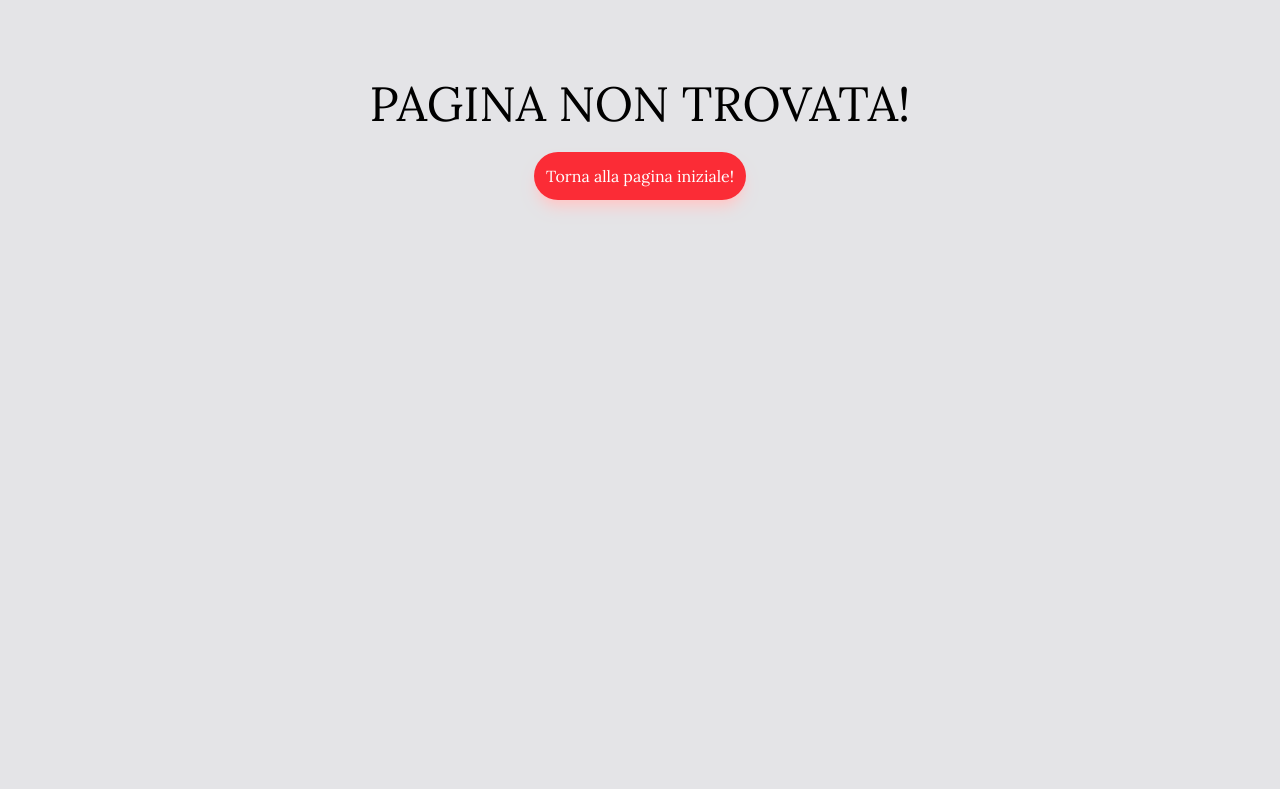
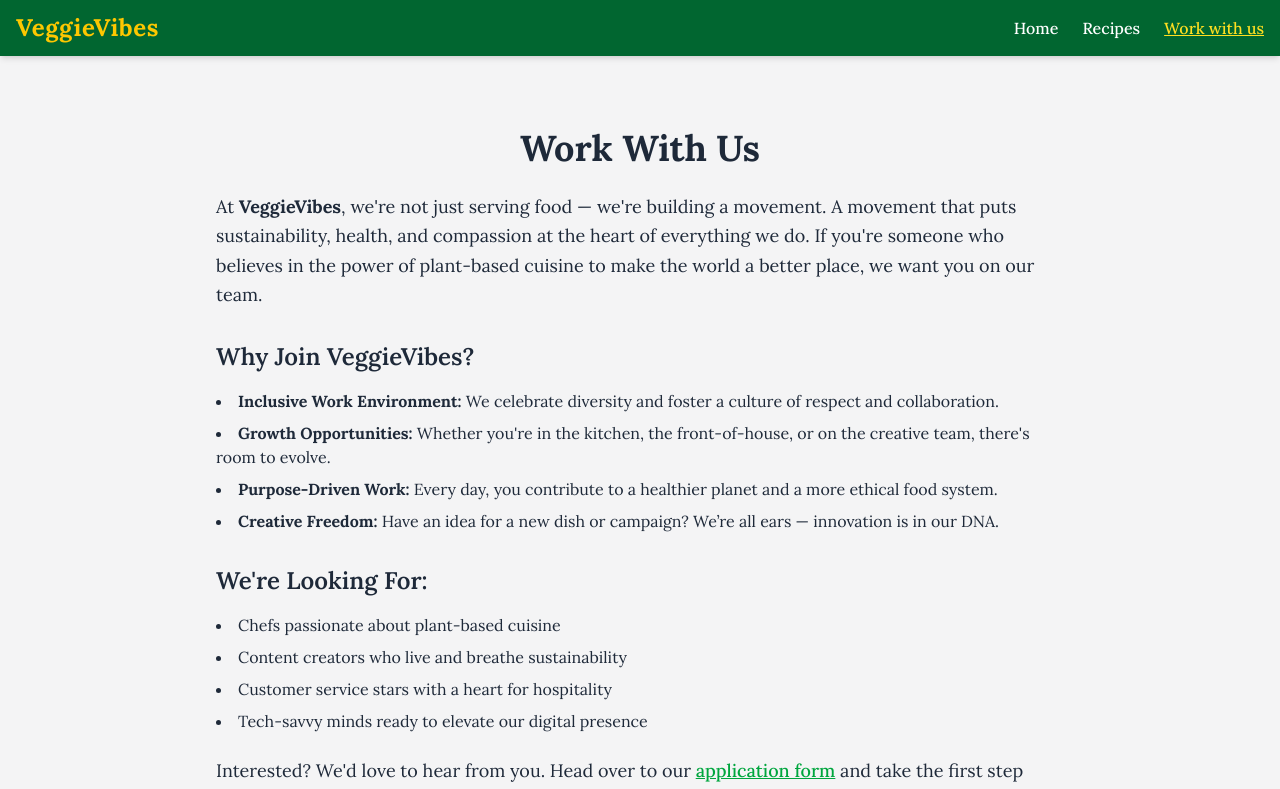
Before and after one commit to EliaGiolli/VeggieVibes-react, a React (Vite) app: page /work-with-us in a window 1280 px wide. Shown: the top 789 px of the page. Built offline with nearby package versions, Linux system fonts and the light colour scheme.

Commit message:
sistemate tutte le rotte e le sottopagine

```diff
--- a/src/components/Button.tsx
+++ b/src/components/Button.tsx
@@ -8,7 +8,7 @@ interface ButtonProps{
 
 function Button({children, onClick}:ButtonProps) {
   return (
-    <button className='bg-red-500 text-white hover:bg-red-700 rounded-lg shadow-lg shadow-zinc-400 p-2' onClick={onClick}>
+    <button className='bg-green-700 hover:bg-green-800 text-white rounded-lg shadow-lg shadow-zinc-400 p-2 transition-all' onClick={onClick}>
         {children}
     </button>
   )
--- a/src/components/Navbar.tsx
+++ b/src/components/Navbar.tsx
@@ -25,17 +25,17 @@ function Navbar() {
                 isActive ? 'text-yellow-300 underline' : 'hover:text-yellow-300 transition-colors'
               }
             >
-              Ricette
+              Recipes
             </NavLink>
           </li>
           <li>
             <NavLink
-              to="/work"
+              to="/work-with-us"
               className={({ isActive }) =>
                 isActive ? 'text-yellow-300 underline' : 'hover:text-yellow-300 transition-colors'
               }
             >
-              Lavora con noi
+              Work with us
             </NavLink>
           </li>
         </ul>
--- /dev/null
+++ b/src/layouts/HomePage.tsx
@@ -0,0 +1,52 @@
+import { Link } from 'react-router-dom';
+import { FaLeaf } from 'react-icons/fa';
+
+function HomePage() {
+  return (
+    <main className="px-6 md:px-12 py-16 max-w-5xl mx-auto">
+      {/* Hero Section */}
+      <section className="text-center mb-16">
+        <div className="flex justify-center mb-4">
+          <FaLeaf className="text-green-600 text-4xl" />
+        </div>
+        <h1 className="text-4xl md:text-5xl font-bold mb-4 text-green-900">
+          Welcome to VeggieVibes 🌱
+        </h1>
+        <p className="text-lg text-zinc-700 max-w-2xl mx-auto">
+          Discover a world of delicious, healthy, and easy-to-make plant-based recipes. Whether you're vegan, vegetarian, or just curious — we've got the flavor.
+        </p>
+      </section>
+
+      {/* Why VeggieVibes Section */}
+      <section className="mb-16">
+        <h2 className="text-2xl font-semibold text-green-800  mb-4">
+          Why choose VeggieVibes?
+        </h2>
+        <ul className="list-disc list-inside space-y-2 text-zinc-800">
+          <li><strong>Curated recipes:</strong> We handpick the most vibrant and balanced plant-based meals.</li>
+          <li><strong>Simple ingredients:</strong> No weird substitutes. Just real, fresh food you can find anywhere.</li>
+          <li><strong>Health-first approach:</strong> Every dish supports a healthy lifestyle — without sacrificing taste.</li>
+          <li><strong>Sustainability matters:</strong> Going plant-based is better for you and the planet. 🌍</li>
+        </ul>
+      </section>
+
+      {/* Call to Action */}
+      <section className="text-center">
+        <h3 className="text-xl font-semibold mb-2 text-green-800">
+          Ready to get cooking?
+        </h3>
+        <p className="text-zinc-700 mb-4">
+          Start exploring delicious, healthy recipes tailored for every taste and skill level.
+        </p>
+        <Link
+          to="/recipes"
+          className="inline-block bg-green-700 hover:bg-green-800 text-white px-6 py-2 rounded-xl transition-all"
+        >
+          Browse Recipes
+        </Link>
+      </section>
+    </main>
+  );
+}
+
+export default HomePage;
--- a/src/layouts/RecipeDetails.tsx
+++ b/src/layouts/RecipeDetails.tsx
@@ -8,7 +8,7 @@ function RecipeDetails() {
     const { recipiesDetail, loading, error } = useFetchDetails(recipeId || '');
 
     return (
-        <div className='bg-zinc-200 flex flex-col justify-center items-center text-center p-4 min-h-screen w-full'>
+        <div className='bg-zinc-100 flex flex-col justify-center items-center text-center p-4 min-h-screen w-full'>
             {loading && <p>Loading...</p>}
             {error && <p>{error}</p>}
             {
--- a/src/layouts/SearchRecipies.tsx
+++ b/src/layouts/SearchRecipies.tsx
@@ -19,19 +19,19 @@ function SearchRecipies() {
 
     return (
         <>
-            <main className='flex flex-col w-full min-h-[1200px] bg-zinc-200'>
+            <main className='flex flex-col w-full min-h-[1200px] bg-zinc-100'>
                 <div className='
                   bg-green-700 w-full sm:w-fit flex flex-col justify-center items-center text-center
                     mx-auto min-h-[300px] rounded-lg shadow-xl shadow-gray-400 p-4 mt-10'>
-                    <h1 className='text-2xl sm:text-4xl font-bold uppercase text-yellow-400 my-3'>Cerca la tua ricetta</h1>
+                    <h1 className='text-2xl sm:text-4xl font-bold uppercase text-yellow-400 my-3'>Search for your veg recipe</h1>
                     <div className='w-full sm:max-w-2xl py-2 px-3 my-5'>
-                        <p className='text-white text-lg sm:text-xl'>Cerca nel nostro fornitissimo menu le tue <strong className='text-yellow-400'>ricette vegetariane o vegane</strong> preferite! </p>
+                        <p className='text-white text-lg sm:text-xl'>Search in out well-furnished inventory for <strong className='text-yellow-400'>vegetarian or vegan recipes</strong></p>
                     </div>
                     <div className='p-3'>
                         <Input
                             type="text"
                             value={searchRecipies}
-                            placeholder='cerca la tua ricetta'
+                            placeholder='search...'
                             onChange={(e) => setSearchRecipies(e.target.value)}
                         />
                     </div>
@@ -52,7 +52,7 @@ function SearchRecipies() {
                                             <div className='p-2'>
                                                 <Button>
 
-                                                    <Link to={`/recipe/${recipe.id}`}>Clicca qui!</Link>
+                                                    <Link to={`/recipe/${recipe.id}`}>Click here!</Link>
                                                 </Button>
                                             </div>
                                         </div>
--- /dev/null
+++ b/src/layouts/WorkTogether.tsx
@@ -0,0 +1,39 @@
+function WorkTogether() {
+    return (
+      <section className="px-6 py-12 max-w-4xl mx-auto text-gray-800 dark:text-gray-100">
+        <h1 className="text-4xl font-bold mb-6 text-center">Work With Us</h1>
+
+        <p className="mb-4 text-lg leading-relaxed">
+          At <strong>VeggieVibes</strong>, we're not just serving food — we're building a movement. A movement that puts
+          sustainability, health, and compassion at the heart of everything we do. If you're someone who believes in the
+          power of plant-based cuisine to make the world a better place, we want you on our team.
+        </p>
+
+        <h2 className="text-2xl font-semibold mt-8 mb-4">Why Join VeggieVibes?</h2>
+        <ul className="list-disc list-inside mb-6 space-y-2">
+          <li><strong>Inclusive Work Environment:</strong> We celebrate diversity and foster a culture of respect and collaboration.</li>
+          <li><strong>Growth Opportunities:</strong> Whether you're in the kitchen, the front-of-house, or on the creative team, there's room to evolve.</li>
+          <li><strong>Purpose-Driven Work:</strong> Every day, you contribute to a healthier planet and a more ethical food system.</li>
+          <li><strong>Creative Freedom:</strong> Have an idea for a new dish or campaign? We’re all ears — innovation is in our DNA.</li>
+        </ul>
+
+        <h2 className="text-2xl font-semibold mt-8 mb-4">We're Looking For:</h2>
+        <ul className="list-disc list-inside mb-6 space-y-2">
+          <li>Chefs passionate about plant-based cuisine</li>
+          <li>Content creators who live and breathe sustainability</li>
+          <li>Customer service stars with a heart for hospitality</li>
+          <li>Tech-savvy minds ready to elevate our digital presence</li>
+        </ul>
+
+        <p className="text-lg">
+          Interested? We'd love to hear from you. Head over to our{' '}
+          <a href="/form" className="text-green-600 dark:text-green-400 underline font-medium">
+            application form
+          </a>{' '}
+          and take the first step towards making a difference — one delicious dish at a time.
+        </p>
+      </section>
+    );
+  }
+
+  export default WorkTogether;
--- a/src/main.tsx
+++ b/src/main.tsx
@@ -2,34 +2,13 @@ import { StrictMode } from 'react'
 import { createRoot } from 'react-dom/client'
 
 //EXTERNAL LIBRARIES
-import {RouterProvider, createBrowserRouter } from 'react-router-dom'
+import {  RouterProvider } from 'react-router-dom'
 
 //CSS FILE
 import './index.css'
 
-//ROUTES
-import SearchRecipies from './layouts/SearchRecipies'
-import ErrorPage from './layouts/ErrorPage'
-import RecipeDetails from './layouts/RecipeDetails'
-import RootLayout from './layouts/RootLayout'
+import {  router  } from './utils/router'
 
-//ROUTER
-const router = createBrowserRouter([
-  {
-    path:'/',
-    element: <RootLayout />,
-    errorElement: <ErrorPage />
-  },
-  {
-    path: '/recipe',
-    element: <SearchRecipies />,
-  },
-  {
-    path: '/recipe/:recipeId',
-    element: <RecipeDetails />,
-  },
-
-]);
 
 createRoot(document.getElementById('root')!).render(
   <StrictMode>
--- /dev/null
+++ b/src/utils/router.tsx
@@ -0,0 +1,35 @@
+import { createBrowserRouter } from 'react-router-dom';
+
+// Layouts & Pages
+import RootLayout from '../layouts/RootLayout';
+import ErrorPage from '../layouts/ErrorPage';
+import HomePage from '../layouts/HomePage';
+import SearchRecipies from '../layouts/SearchRecipies';
+import RecipeDetails from '../layouts/RecipeDetails';
+import WorkTogether from '../layouts/WorkTogether';
+
+export const router = createBrowserRouter([
+  {
+    path: '/',
+    element: <RootLayout />,
+    errorElement: <ErrorPage />,
+    children: [
+      {
+        index: true,
+        element: <HomePage />,
+      },
+      {
+        path: 'recipes',
+        element: <SearchRecipies />,
+      },
+      {
+        path: 'recipe/:recipeId',
+        element: <RecipeDetails />,
+      },
+      {
+        path: 'work-with-us',
+        element: <WorkTogether />,
+      },
+    ],
+  },
+]);
```
